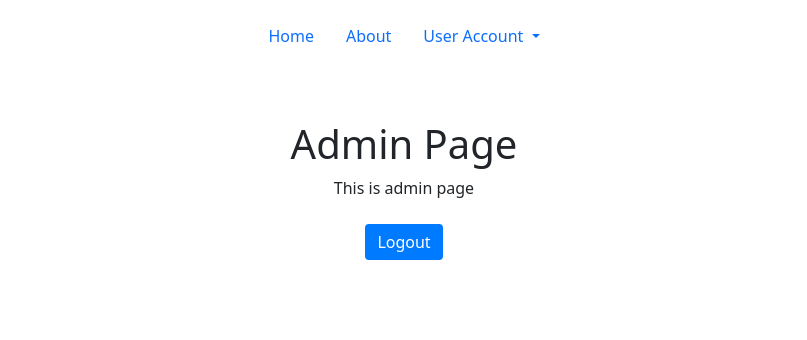
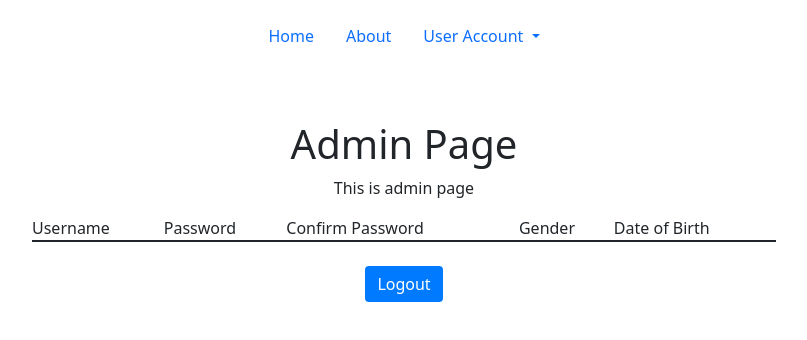
Before and after one commit to Airius2001/fit5032assignment2, a Vue app: page /admin in a window 1280 px wide. Shown: the top 340 px of the page, without its empty margins (236-1043 px from the left). Built offline with nearby package versions, Linux system fonts and the light colour scheme; sample sign-in values are in the browser's storage.

Commit message:
Creation: create a datatable for admin page

```diff
--- a/package.json
+++ b/package.json
@@ -14,6 +14,8 @@
     "bootstrap": "^5.3.3",
     "bootstrap-vue": "^2.23.1",
     "bootstrap-vue-3": "^0.5.1",
+    "primeicons": "^7.0.0",
+    "primevue": "^4.0.5",
     "vee-validate": "^4.13.2",
     "vue": "^3.4.29",
     "vue-router": "^4.4.3"
--- a/src/main.js
+++ b/src/main.js
@@ -1,6 +1,9 @@
 import 'bootstrap/dist/css/bootstrap.min.css'
 import BootstrapVue3 from 'bootstrap-vue-3'
 import 'bootstrap-vue-3/dist/bootstrap-vue-3.css'
+import PrimeVue from 'primevue/config';
+import DataTable from 'primevue/datatable';
+import Column from 'primevue/column';
 
 
 import { createApp } from 'vue'
@@ -11,6 +14,9 @@ import router from './router'
 const app = createApp(App)
 app.use(router)
 app.use(BootstrapVue3)
+app.use(PrimeVue);
+app.component('DataTable', DataTable);
+app.component('Column', Column);
 
 
 app.mount('#app')
--- a/src/views/AdminView/Adminpage.vue
+++ b/src/views/AdminView/Adminpage.vue
@@ -3,6 +3,13 @@
       <div class="col-md-8 offset-md-2">
         <h1 class="text-center">Admin Page</h1>
         <p class="text-center">This is admin page</p>
+        <DataTable :value="users" class="p-datatable p-component">
+      <Column field="username" header="Username"></Column>
+      <Column field="password" header="Password"></Column>
+      <Column field="confirmPassword" header="Confirm Password"></Column>
+      <Column field="gender" header="Gender"></Column>
+      <Column field="dob" header="Date of Birth"></Column>
+    </DataTable>
       </div>
 
       <div class="text-center mt-4">
@@ -13,7 +20,14 @@
 
   <script setup>
 import { useRouter } from 'vue-router';
-import { onMounted } from 'vue';
+import { ref, onMounted } from 'vue';
+
+const users = ref([]);
+
+onMounted(() => {
+  const storedCards = JSON.parse(localStorage.getItem('submittedCards')) || [];
+  users.value = storedCards;
+});
 
 const router = useRouter();
 
```
Also changed, not shown: 1 other file (tests, documents, lock files or other folders).
